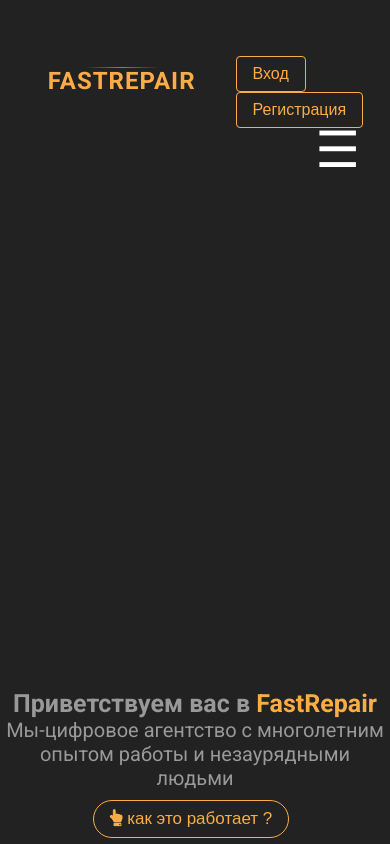
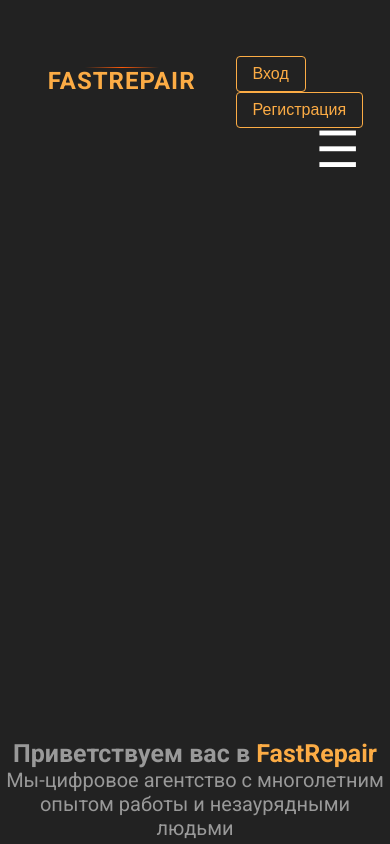
Before and after one commit to ilya-averin/ilya-averin.github.io, a plain HTML site: page project/index.html in a window 390 px wide. Shown: the top 844 px of the page. Drawn offline with nearby package versions, Linux system fonts and the light colour scheme.

Commit message:
Update media_queries.css

```diff
--- a/project/media_queries.css
+++ b/project/media_queries.css
@@ -95,7 +95,7 @@
 
 	main .main_welcom
 	{
-		padding: 500px 0 500px 0;
+		padding: 550px 0 550px 0;
 
 	}
 	main .main_welcom p
```
